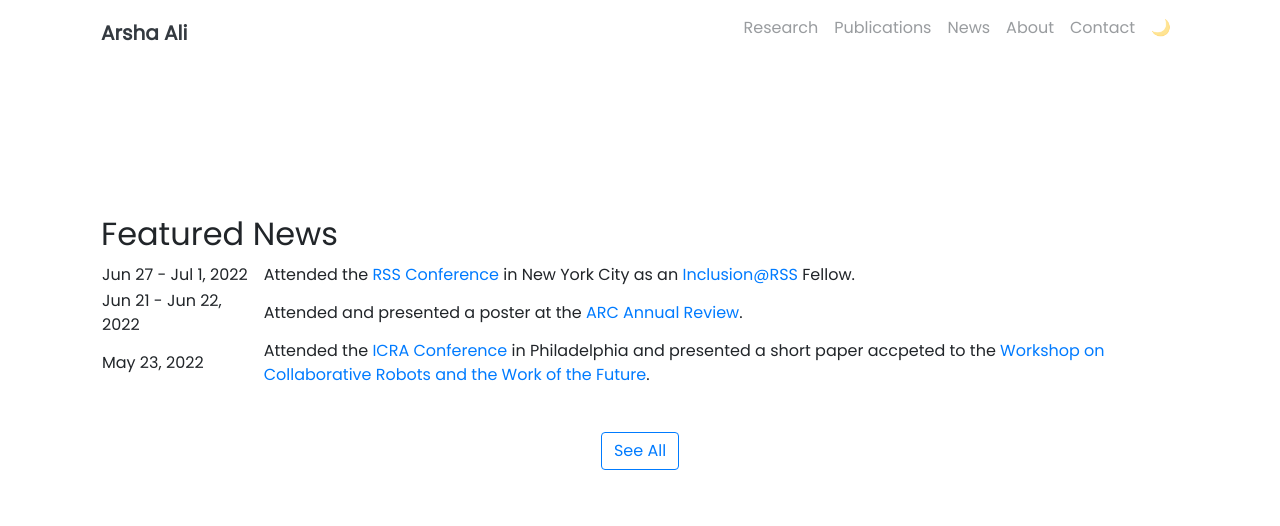
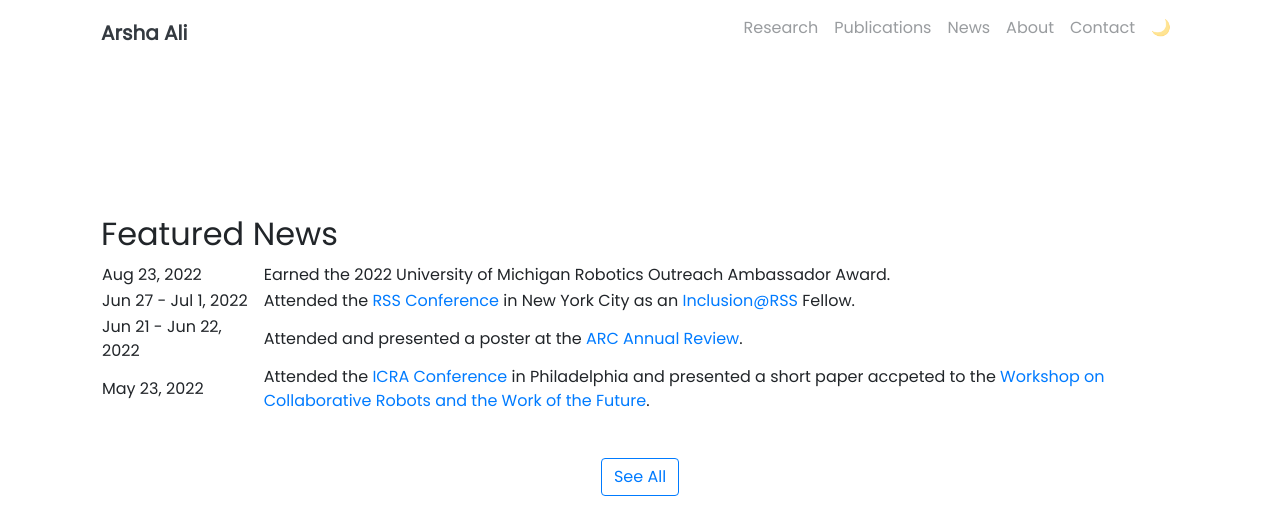
Before and after one commit to arshaali/arshaali.github.io, a Jekyll site: the page built from pages/index.md, in a window 1280 px wide and 900 px high, scrolled down 625 px, cut to the strip 0-526 px from the top of the window. Built offline with Jekyll 4.4.1, drawn with Linux system fonts in a browser that asks for light colours; nearby versions of some CDN libraries.

Commit message:
Update landing.html

```diff
--- a/_includes/landing.html
+++ b/_includes/landing.html
@@ -37,6 +37,11 @@
          <col span="1" style="width: 85%;">
       </colgroup>
       <!-- Put <thead>, <tbody>, and <tr>'s here! -->
+      <tr>
+        <td>Aug 23, 2022</td>
+        <td>Earned the 2022 University of Michigan Robotics Outreach Ambassador Award.</td>
+      </tr>
+
       <tr>
         <td>Jun 27 - Jul 1, 2022</td>
         <td>Attended the <a href="https://roboticsconference.org/">RSS Conference</a> in New York City as an <a href="https://sites.google.com/andrew.cmu.edu/inclusion-rss-2022/home">Inclusion@RSS</a> Fellow.</td>
```
